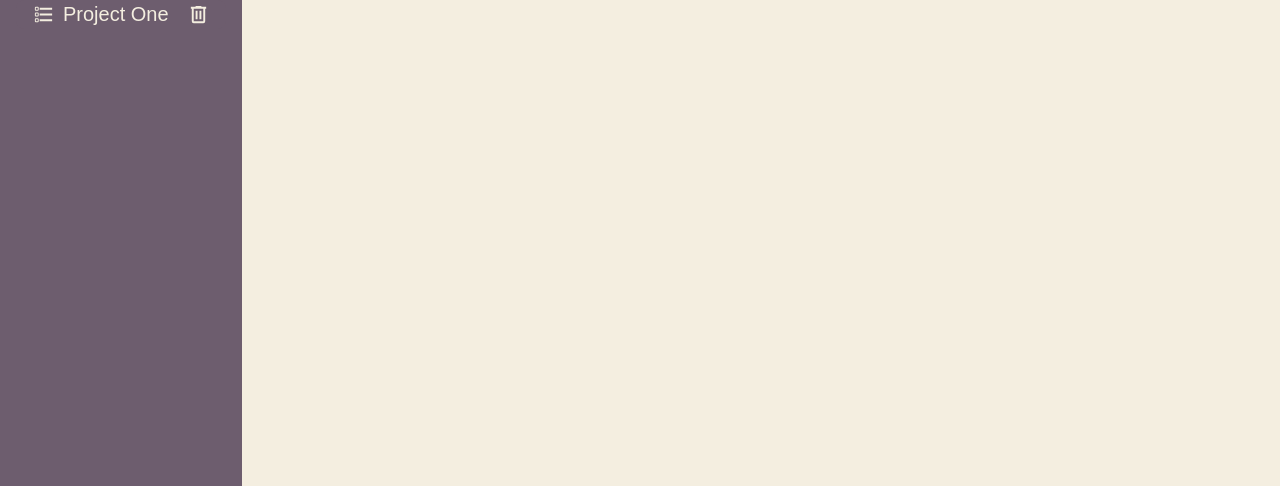
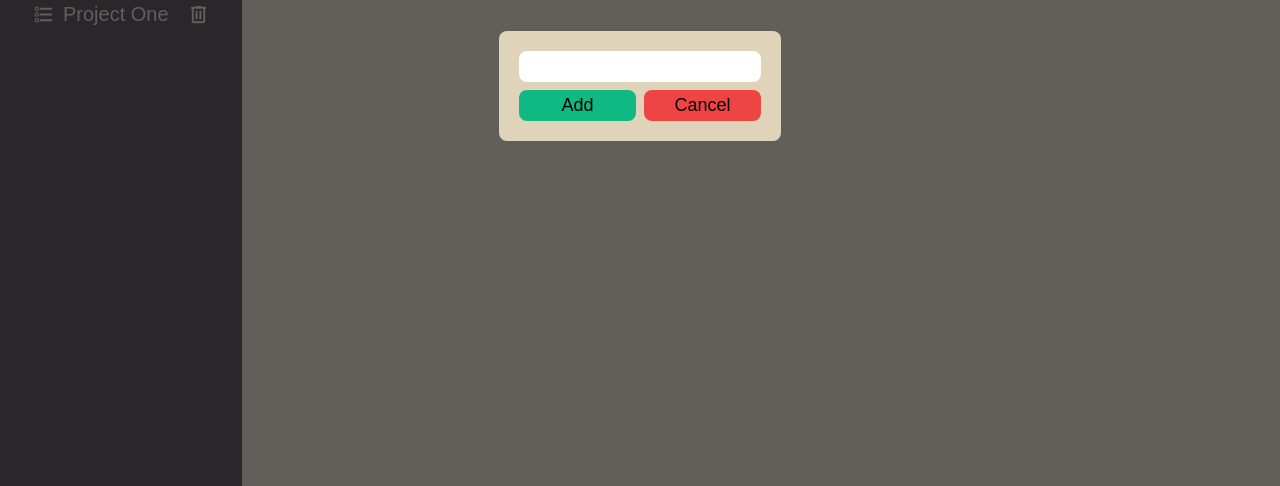
Before and after one commit to Ganta-KH/todo-list, a website built with webpack: page dist/index.html in a window 1280 px wide. Both pictures are taken after a click on the button "Add Project". Shown: the part 314-800 px from the top of the page. Built offline with nearby package versions, Linux system fonts and the light colour scheme; a web font is replaced by a local one.

Commit message:
show forum when click in add project button

```diff
--- a/src/modules/website.js
+++ b/src/modules/website.js
@@ -1,4 +1,10 @@
-import { clearProject, showProjectName, addTaskButton, showTask, addProjectOrTasK } from "./UI";
+import {
+    clearProject,
+    showProjectName,
+    addTaskButton,
+    showTask,
+    addProjectOrTasK,
+} from "./UI";
 import Task from "./task";
 
 function initTasks() {
@@ -34,4 +40,13 @@ function initPage() {
     content.appendChild(initProject());
 }
 
+function showForum(button) {
+    button.addEventListener("click", () => {
+        addProjectOrTasK();
+    });
+}
+
+const addProjectButton = document.querySelector(".add-project");
+showForum(addProjectButton);
+
 export default initPage;
```
Also changed, not shown: dist/index.html, dist/main.js.
